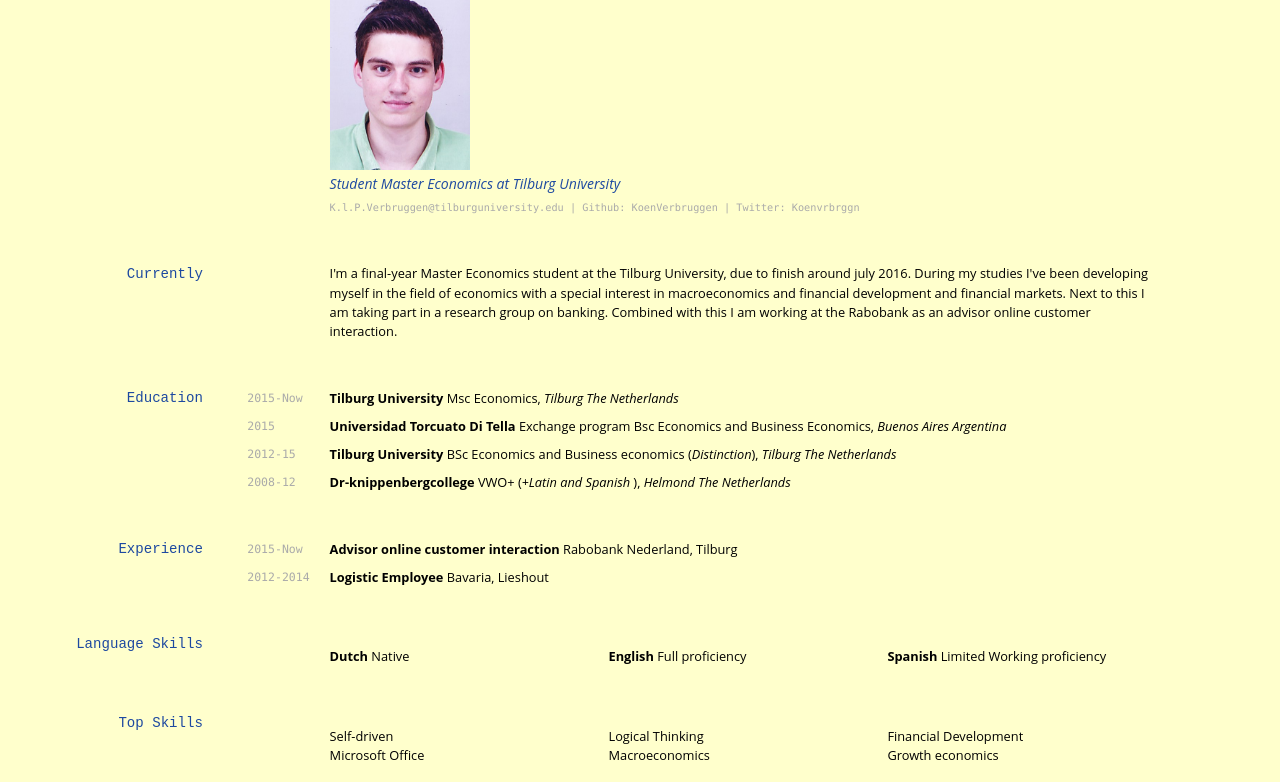
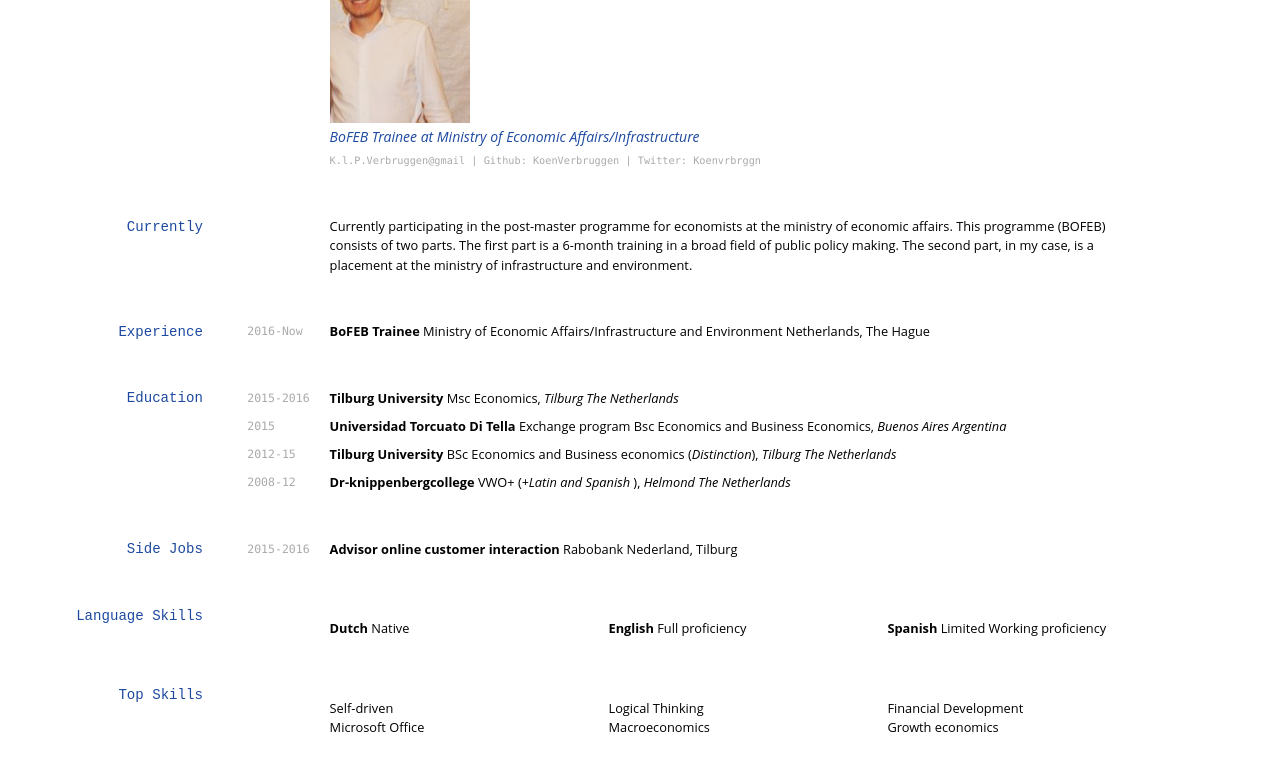
Before and after one commit to koenverbruggen/CV, a plain HTML site: page index.html in a window 1280 px wide. Shown: the part 182-964 px from the top of the page. Drawn offline with Linux system fonts and the light colour scheme.

Commit message:
update 27-12

```diff
--- a/cv-screen1.css
+++ b/cv-screen1.css
@@ -60,7 +60,7 @@ body {
 	font-family: "Open sans", sans-serif;
 	margin-top: 1em;
 	margin-left: 1em;
-        background-color: #ffffcc
+        background-color: ##F5F3EE
 }
 
 p {
@@ -118,7 +118,7 @@ h1 {
 	font-size: 3em;
 	line-height: 1em;
 	position: relative;
-	margin-top: 2em;
+	margin-top: 1em;
 	left: 25%;
 	/* padding: .1rem 1rem; */
   text-shadow: 1px 1px #fff,
--- a/index.html
+++ b/index.html
@@ -23,20 +23,21 @@
 </ul>
 </div>
 <h1 id="cv-koen-verbruggen">CV Koen Verbruggen</h1>
-<p><img src="images/pasfoto.png" alt="Koen" /> Student Master Economics at Tilburg University</p>
+<p><img src="images/fotosite.png" alt="Koen" /> BoFEB Trainee at Ministry of Economic Affairs/Infrastructure</p>
 <div id="webaddress">
-<p><a href="mailto:k.l.p.verbruggen@tilburguniversity.edu">K.l.P.Verbruggen@tilburguniversity.edu</a> | </i> <a href="http://github.com/koenverbruggen">Github: KoenVerbruggen</a> | </i> <a href="https://twitter.com/Koenvrbrggn">Twitter: Koenvrbrggn</a></p>
+<p><a href="mailto:k.l.p.verbruggen@gmail.com">K.l.P.Verbruggen@gmail</a> | </i> <a href="http://github.com/koenverbruggen">Github: KoenVerbruggen</a> | </i> <a href="https://twitter.com/Koenvrbrggn">Twitter: Koenvrbrggn</a></p>
 </div>
 <h2 id="currently">Currently</h2>
-<p>I'm a final-year Master Economics student at the Tilburg University, due to finish around july 2016. During my studies I've been developing myself in the field of economics with a special interest in macroeconomics and financial development and financial markets. Next to this I am taking part in a research group on banking. Combined with this I am working at the Rabobank as an advisor online customer interaction.</p>
+<p> Currently participating in the post-master programme for economists at the ministry of economic affairs. This programme (BOFEB) consists of two parts. The first part is a 6-month training in a broad field of public policy making. The second part, in my case, is a placement at the ministry of infrastructure and environment.
+<h2 id="Experience">Experience</h2>
+<p><code>2016-Now</code> <strong>BoFEB Trainee</strong> Ministry of Economic Affairs/Infrastructure and Environment  Netherlands, The Hague</p>
 <h2 id="education">Education</h2>
-<p><code>2015-Now</code> <strong>Tilburg University</strong> Msc Economics, <em>Tilburg The Netherlands</em></p>
+<p><code>2015-2016</code> <strong>Tilburg University</strong> Msc Economics, <em>Tilburg The Netherlands</em></p>
 <p><code>2015</code> <strong>Universidad Torcuato Di Tella</strong> Exchange program Bsc Economics and Business Economics, <em>Buenos Aires Argentina</em></p>
 <p><code>2012-15</code> <strong>Tilburg University</strong> BSc Economics and Business economics (<em>Distinction</em>), <em>Tilburg The Netherlands</em></p>
 <p><code>2008-12</code> <strong>Dr-knippenbergcollege</strong> VWO+ (<em>+Latin and Spanish</em> ), <em>Helmond The Netherlands</em></p>
-<h2 id="experience">Experience</h2>
-<p><code>2015-Now</code> <strong>Advisor online customer interaction</strong> Rabobank Nederland, Tilburg</p>
-<p><code>2012-2014</code> <strong>Logistic Employee</strong> Bavaria, Lieshout</p>
+<h2 id="SideJobs">Side Jobs</h2>
+<p><code>2015-2016</code> <strong>Advisor online customer interaction</strong> Rabobank Nederland, Tilburg</p>
 <h2 id="language-skills">Language Skills</h2>
 <ul>
 <li><strong>Dutch</strong> Native</li>
@@ -62,7 +63,7 @@
 </ul>
 <h2 id="links">Links</h2>
 <ul>
-<li><a href="mailto:k.l.p.verbruggen@tilburguniversity.edu">E-mail</a></li>
+<li><a href="mailto:k.l.p.verbruggen@gmail.com">E-mail</a></li>
 <li><a href="https://twitter.com/koenvrbrggn" title="Twitter">Follow me on Twitter</a></li>
 <li><a href="https://github.com/koenverbruggen" title="Github">Visit my Github</a></li>
 </ul>
```
Also changed, not shown: images/15442337_1245393182194154_1777322160046655904_n.jpg (added), images/Fotosite.png (added).
